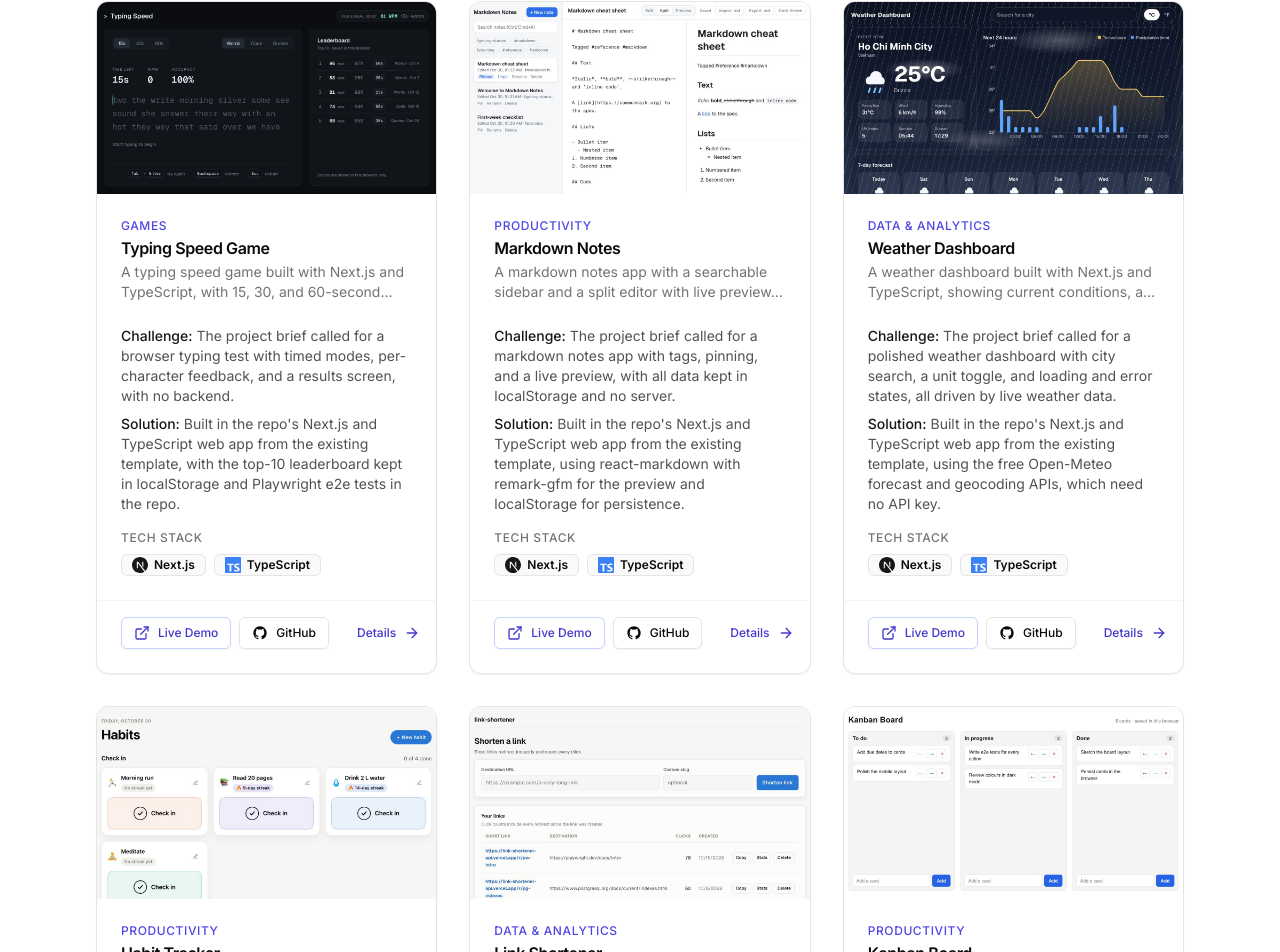
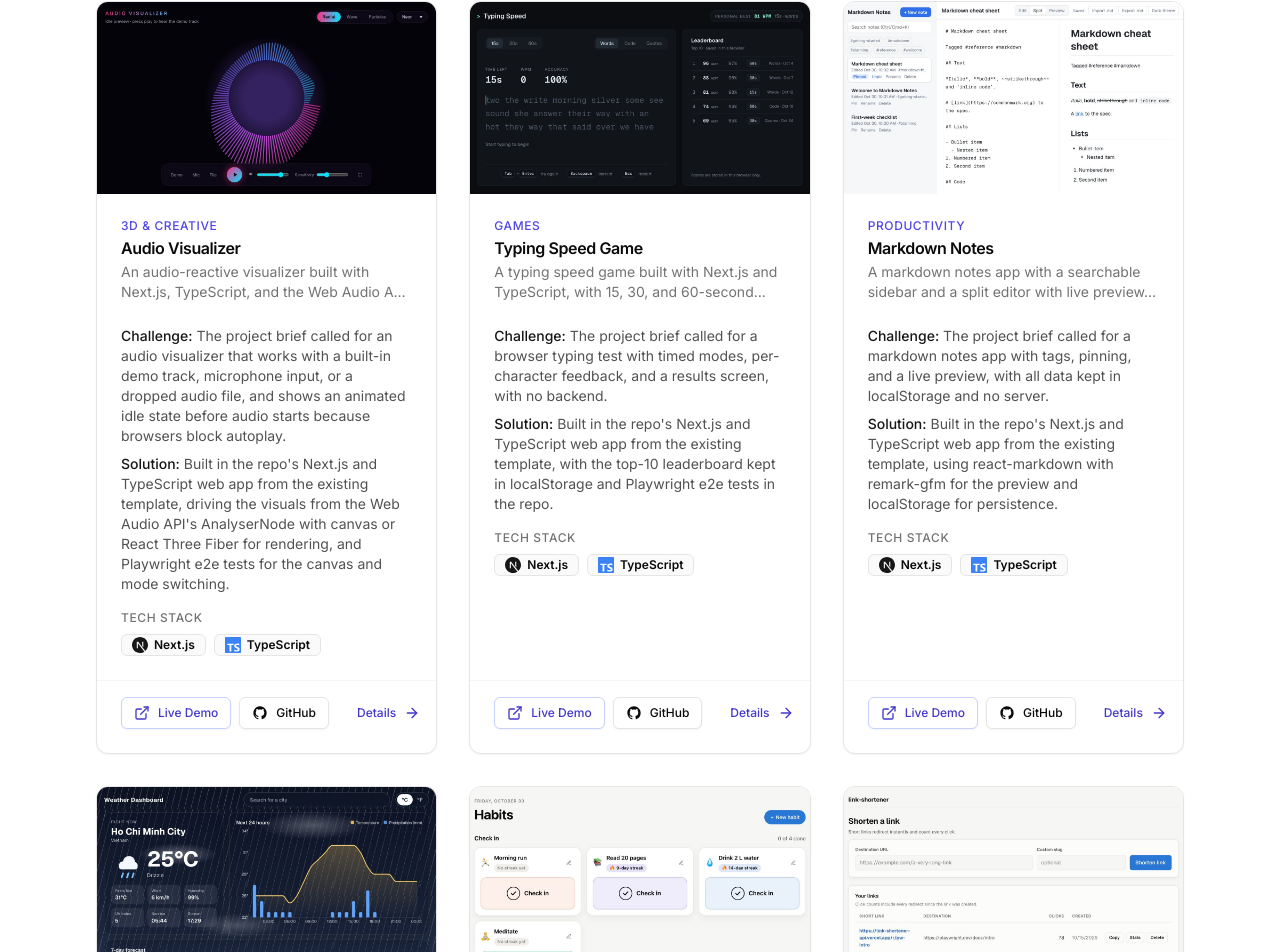
Before and after one commit to catvuduong/dcv-portfolio-v2, a Next.js app: page / in a window 1280 px wide. Shown: the part 1662-2614 px from the top of the page. Built offline with nearby package versions, Linux system fonts and the light colour scheme.

Commit message:
feat(projects): add audio-visualizer

```diff
--- a/src/data/portfolio.ts
+++ b/src/data/portfolio.ts
@@ -87,6 +87,21 @@ export type Project = {
 };
 
 export const projects: Project[] = [
+  {
+    id: "audio-visualizer",
+    category: "3D & Creative",
+    title: "Audio Visualizer",
+    description:
+      "An audio-reactive visualizer built with Next.js, TypeScript, and the Web Audio API, with radial bars, a glowing waveform ribbon, and a bass-driven particle field.",
+    problem:
+      "The project brief called for an audio visualizer that works with a built-in demo track, microphone input, or a dropped audio file, and shows an animated idle state before audio starts because browsers block autoplay.",
+    solution:
+      "Built in the repo's Next.js and TypeScript web app from the existing template, driving the visuals from the Web Audio API's AnalyserNode with canvas or React Three Fiber for rendering, and Playwright e2e tests for the canvas and mode switching.",
+    techStack: ["Next.js", "TypeScript"],
+    liveUrl: "https://audio-visualizer-web-0b44.vercel.app",
+    githubUrl: "https://github.com/catvuduong/audio-visualizer",
+    image: "/projects/audio-visualizer.jpg",
+  },
   {
     id: "typing-speed-game",
     category: "Games",
```
Also changed, not shown: public/projects/audio-visualizer.jpg (added).
